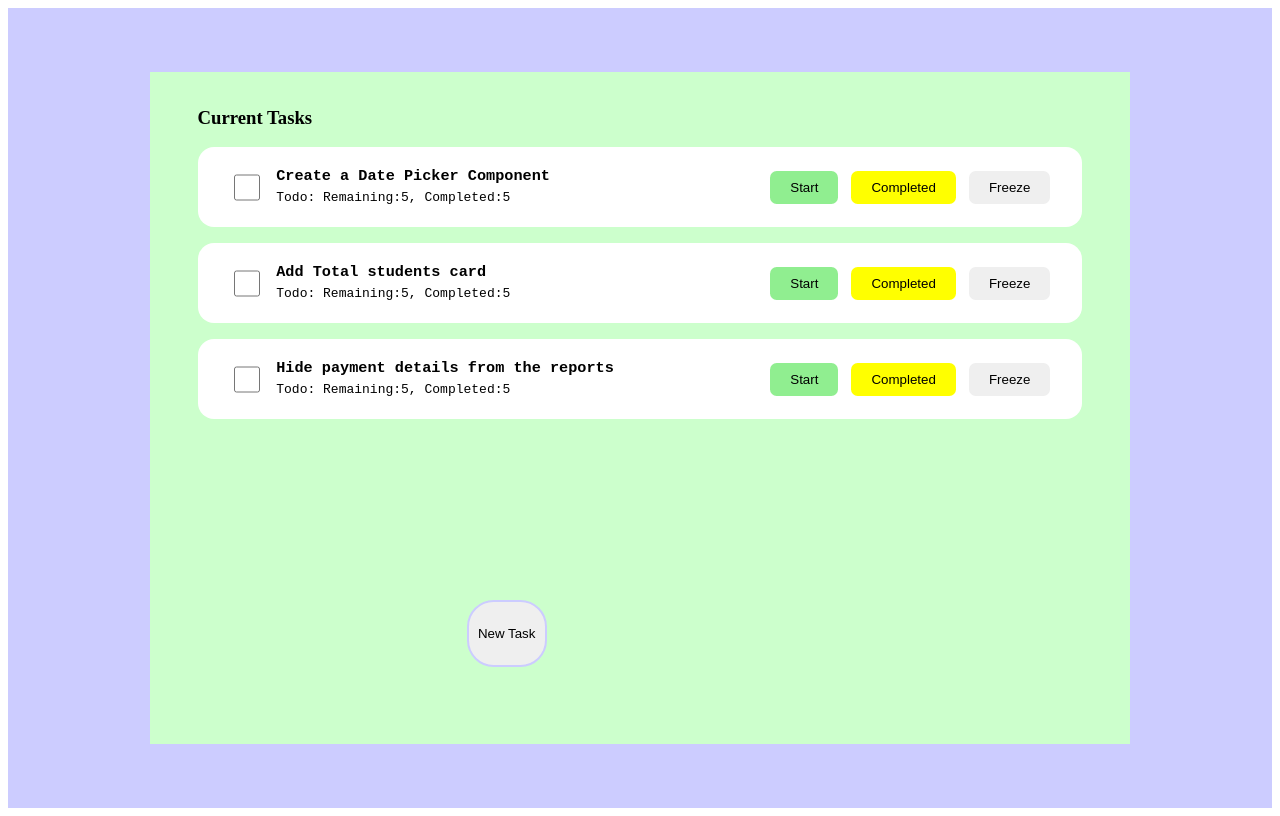
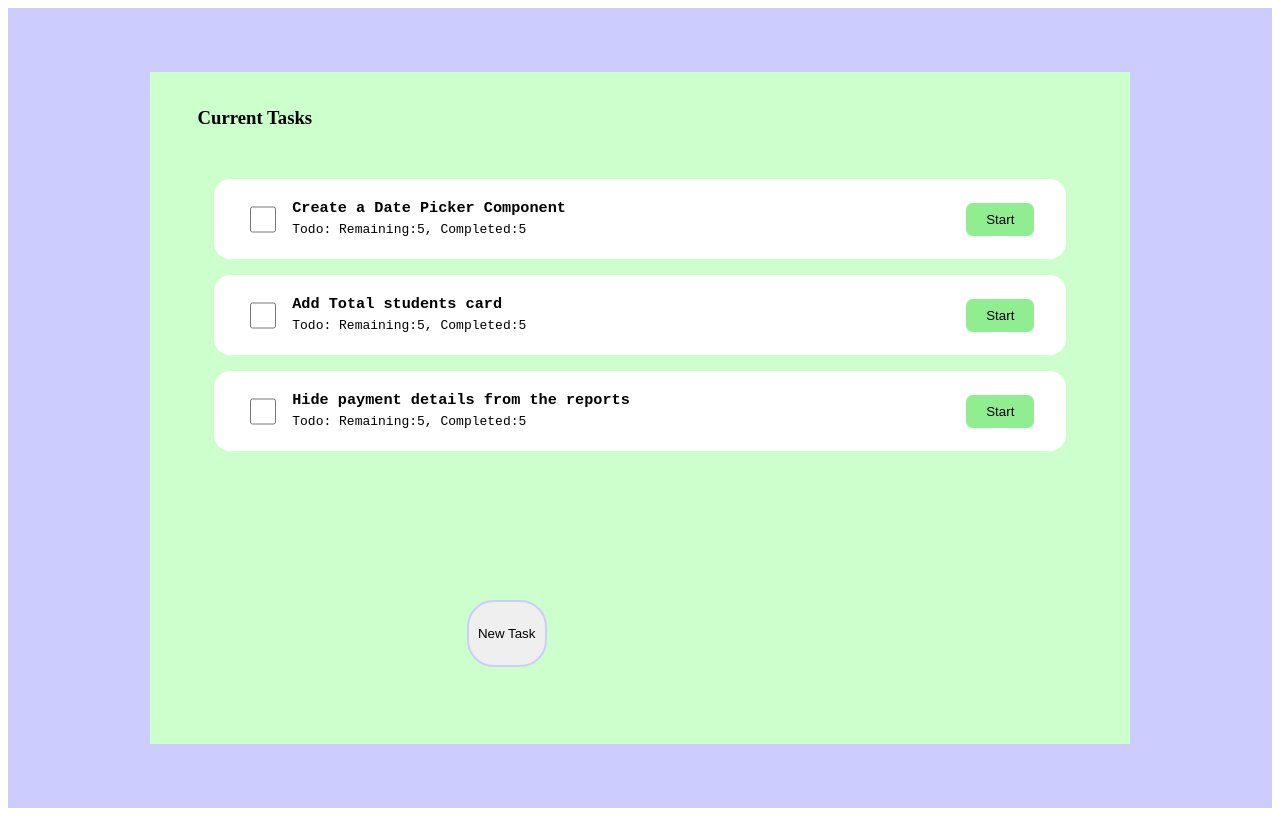
Before and after one commit to hamid1882/AskTask, a Next.js app: page /home in a window 1280 px wide. Built offline with nearby package versions, Linux system fonts and the light colour scheme.

Commit message:
Added logic for Adding tasks and checking task functionality

```diff
--- a/pages/home.js
+++ b/pages/home.js
@@ -4,9 +4,12 @@ import all_tasks from '../Data/all_tasks';
 
 
 export default function Home() {
-  const [taskData, setTaskData] = useState([]);
+  const [taskData, setTaskData] = useState(all_tasks);
   const [isPopup, setIsPopup] = useState(false);
   const [newTask, setNewTask] = useState("");
+  const [isChecked, setIsChecked] = useState(false);
+  const [render, setRender] = useState(false)
+  const [renderId, setRenderId] = useState(0);
 
   const handlePopup = (name) => {
     if(name === "open") {
@@ -35,9 +38,24 @@ export default function Home() {
     setIsPopup(false);
   }
 
+  // const handleCheckbox = (e, id) => {
+  //   const filterData = all_tasks.find(val => val.id === id);
+  //   filterData.status.completed = e.target.checked ? true : false;
+
+  //   setTaskData(taskData)
+  // }
+
+  const handleCheckbox = (e, id) => {
+  const filterData = all_tasks.find(val => val.id === id);
+  filterData.status.completed = e.target.checked ? true : false;
+  setRender(e.target.checked);
+  setRenderId(id);
+  setTaskData(taskData);
+}
+
   useEffect(() => {
-    setTaskData(all_tasks)
-  }, [])
+    setTaskData(taskData)
+  }, [taskData, render, renderId])
 
   return (
     <div>
@@ -71,24 +89,31 @@ export default function Home() {
       <div className="home">
         <div className="task-container">
           <h3>Current Tasks</h3>
+          <div className="task-list-bar">
           {
             taskData && taskData.map((data, idx) => (
-            <div key={data.id} className="task-list">
-              <div className="task-flex">
-                <input type="checkbox" className="checkbox" />
+                <div className="task-list">
+                  <div key={data.id} className="task-flex">
+                    <input
+                      type="checkbox"
+                      className="checkbox"
+                      checked={setIsChecked["checked"]}
+                      onChange={(e) => handleCheckbox(e, data.id)}
+                    />
                     <div className="tast-bar">
                       <h3 className="task-title">{data.name}</h3>
                       <span>Todo: Remaining:5, Completed:5</span>
                     </div>
                   </div>
                   <div className="task-flex">
-                <button className="btn btn-start">Start</button>
-                <button className="btn btn-completed">Completed</button>
-                <button className="btn btn-freeze">Freeze</button>
+                    {data.status.completed ? null : <button className="btn btn-start">Start</button>}
+                    {data.status.completed ? <button className="btn btn-completed">Completed</button> : null}
+                    {data.status.start ? <button className="btn btn-freeze">Freeze</button> : null}
                   </div>
                 </div>
             ))
           }
+          </div>
           <button className="new-task-btn" onClick={() => handlePopup("open")}>
             New Task
           </button>
@@ -112,6 +137,12 @@ export default function Home() {
           padding: 1em 3em;
         }
 
+        .task-list-bar {
+          overflow-y: scroll;
+          height: 80%;
+          padding: 1em 1em;
+        }
+
         .task-list {
           height: 5em;
           background-color: #fff;
@@ -122,6 +153,7 @@ export default function Home() {
           align-items: center;
           padding: 0em 2em;
           cursor: pointer;
+
         }
 
         .task-flex {
```
Lines whose indentation alone changed are shown as unchanged.
